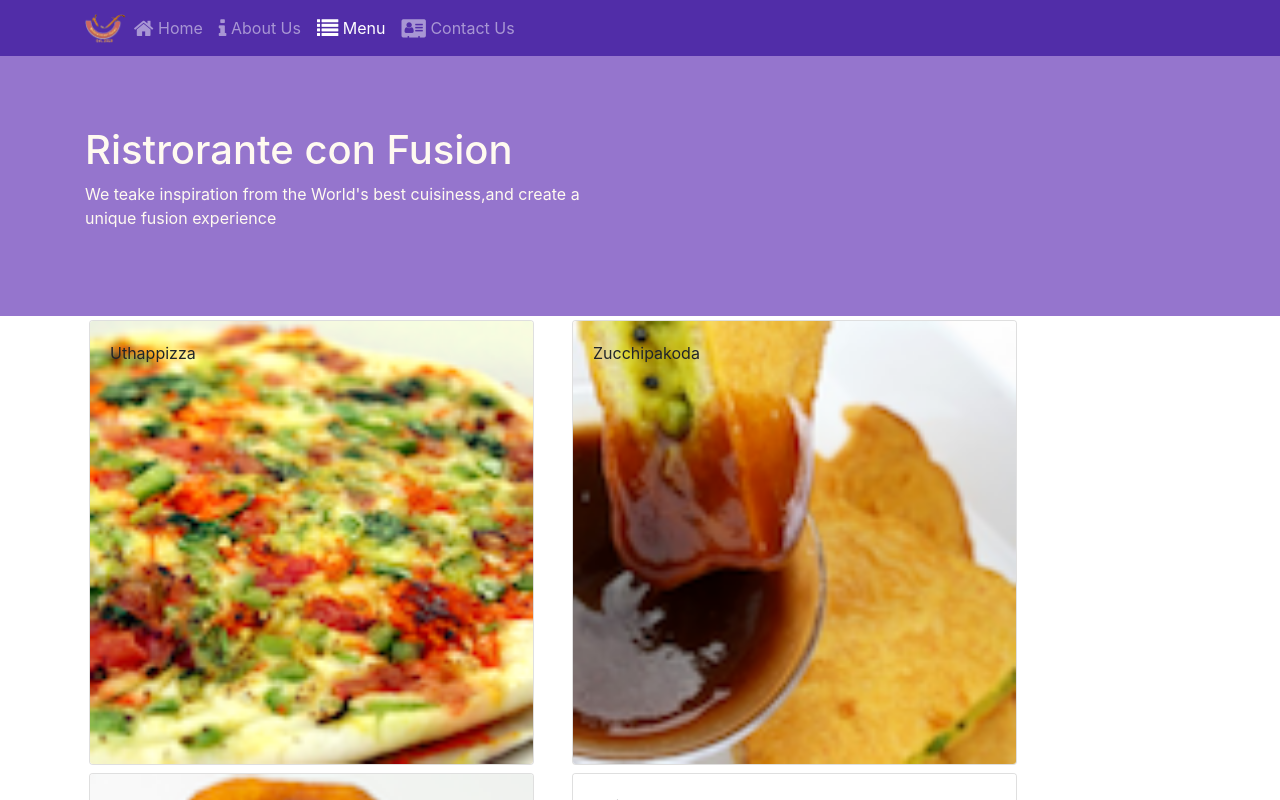
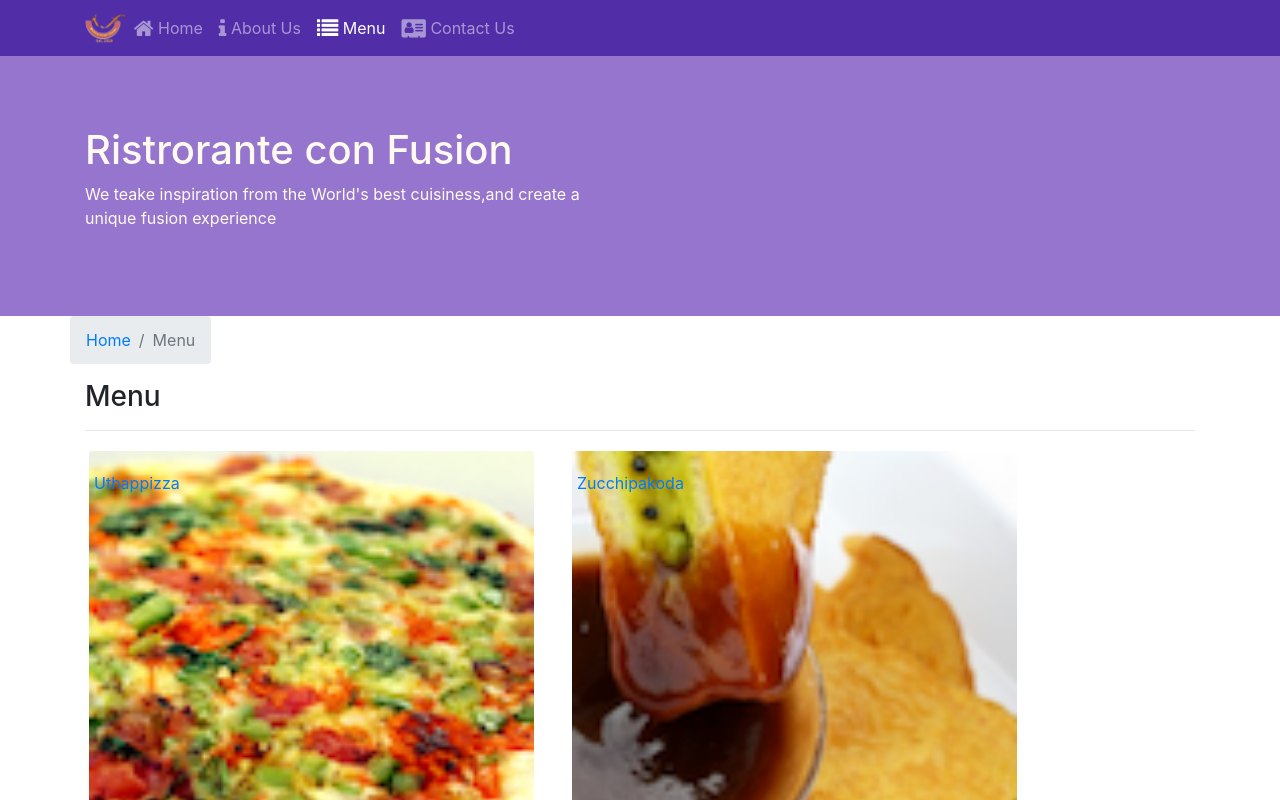
Before and after one commit to oliliyiyi/React, a React (Create React App) app: page /menu in a window 1280 px wide. Shown: the top 800 px of the page. Built offline with nearby package versions, Linux system fonts and the light colour scheme.

Commit message:
Update Single Page Applications Part 2

```diff
--- a/src/components/ContactComponent.js
+++ b/src/components/ContactComponent.js
@@ -1,8 +1,20 @@
 import React from 'react';
+import {Breadcrumb, BreadcrumbItem} from 'reactstrap';
+import {Link} from 'react-router-dom';
 
 function Contact(props) {
     return (
         <div className='container'>
+            <div className='row'>
+                <Breadcrumb>
+                    <BreadcrumbItem><Link to= "/home">Home</Link></BreadcrumbItem>
+                    <BreadcrumbItem active>Contact Us</BreadcrumbItem>
+                </Breadcrumb>
+                <div className='col-12'>
+                    <h3>Contact Us</h3>
+                    <hr/>
+                </div>
+            </div>
             <div className='row row-content'>
                 <div className='col-12'>
                     <h3>Location Information</h3>
--- a/src/components/DishdetailComponent.js
+++ b/src/components/DishdetailComponent.js
@@ -5,71 +5,78 @@ import {
   CardText,
   CardBody,
   CardTitle,
+  Breadcrumb,
+  BreadcrumbItem,
 } from "reactstrap";
-class DishDetail extends Component {
-  constructor(props) {
-    super(props);
+import { Link } from "react-router-dom";
 
-    this.state = {
-      selectedDish: null,
-    };
-  }
-
-  onDishSelect(dish) {
-    this.setState({ selectedDish: dish });
-  }
-  renderDishes(dish) {
-    if (dish != null)
+export function RenderDish({ dish }) {
   return (
+    <div className="col-12 col-sm-5">
       <Card>
-          <CardImg top src={dish.image} alt={dish.name} />
+        <CardImg top src={dish.image} alt={dish.name}/>
         <CardBody>
           <CardTitle>{dish.name}</CardTitle>
           <CardText>{dish.description}</CardText>
         </CardBody>
       </Card>
-      );
-    else return <div></div>;
-  }
-  renderComments(dish) {
-    if (dish != null)
-      return (
-        <div className="text-left card-deck ml-1 h-[540px]">
-          <h3 className="mb-3">Comments</h3>
-          <div>
-            {dish.comments.map((item) => {
-              var date = new Date(item.date);
-              return (
-                <div key={item.id} className="mb-3 font-weight-bold">
-                  <CardText>{item.comment}</CardText>
-                  <span>
-                    --{item.author}, {date.toDateString()}
-                  </span>
     </div>
   );
-            })}
-          </div>
+}
+export function RenderComments({comments}){
+  const comment = comments.map((item) => {
+    return(
+      <div>
+        <p>{item.comment}</p>
+        <p>{item.author}  {item.date}</p>
       </div>
     );
-    else return <div></div>;
+  });
+  return (
+    <div className="col-12 col-sm-7">
+      <h2>comments</h2>
+      {comment}
+    </div>
+  );
 }
-  render() {
+
+class DishDetail extends React.Component{
+  constructor(props){
+    super(props);
+  }
+
+  render(){
     if(this.props.dish != null){
+      const dish = this.props.dish;
+      const comments = this.props.comments;
       return (
         <div className="container">
           <div className="row">
+            <Breadcrumb>
+              <BreadcrumbItem><Link to = "/menu">Menu</Link></BreadcrumbItem>
+              <BreadcrumbItem active>{dish.name}</BreadcrumbItem>
+            </Breadcrumb>
+            <div className="col-12">
+              <h3>{dish.name}</h3>
+              <hr/>
+            </div>
+          </div>
+          <div className="row">
             <div className="col-12 col-md-5 m-1">
-            {this.renderDishes(this.state.selectedDish)}
+              <RenderDish dish = {dish}/>
             </div>
             <div className="col-12 col-md-5 m-1">
-            {this.renderComments(this.state.selectedDish)}
+              <RenderComments comments={comments}/>
             </div>
           </div>
         </div>
       );
-   }else{
-    return (<div></div>);
+    }
+    else{
+      return (<div>Hello</div>);
     }
   }
 }
+
+
 export default DishDetail;
--- a/src/components/HeaderComponent.js
+++ b/src/components/HeaderComponent.js
@@ -21,7 +21,7 @@ class Header extends Component{
                 <Navbar dark expand="md">
                     <div className='container'>
                         <NavbarToggler onClick={this.toggleNav}/>
-                        <NavbarBrand className='mr-auto' href='/'/><img src='assets/images/logo.png' height='30' />
+                        <NavbarBrand className='mr-auto' href='/'/><img src='assets/images/logo.png' height='30' className='md-2' />
                         <Collapse isOpen={this.state.isNavOpen} navbar>
                             <Nav navbar>
                             <NavItem>
--- a/src/components/HomeComponent.js
+++ b/src/components/HomeComponent.js
@@ -14,9 +14,9 @@ function RenderCard({ item }) {
             <CardImg src={item.image} alt={item.name} />
             <CardBody>
                 <CardTitle>{item.name}</CardTitle>
-                {item.designation ? (
+                {item.designation ?
                     <CardSubtitle>{item.designation}</CardSubtitle>
-                ) : null}
+                 : null}
                 <CardText>{item.description}</CardText>
             </CardBody>
         </Card>
--- a/src/components/MainComponent.js
+++ b/src/components/MainComponent.js
@@ -1,16 +1,22 @@
-import React,{ Component } from "react";
+import React, { Component } from "react";
 import { DISHES } from "../shared/dishes";
 import { COMMENTS } from "../shared/comments";
 import { PROMOTIONS } from "../shared/promotions";
 import { LEADERS } from "../shared/leaders";
-import { Navbar, NavbarBrand } from "reactstrap";
+
 import Menu from "./MenuComponent";
 import DishDetail from "./DishdetailComponent";
 import Footer from "./FooterComponent";
 import Header from "./HeaderComponent";
 import Home from "./HomeComponent";
 import Contact from "./ContactComponent";
-import { Switch, Route, Redirect } from "react-router-dom";
+
+import {
+  Switch,
+  Route,
+  Redirect,
+} from "react-router-dom";
+
 class Main extends Component {
   constructor(props) {
     super(props);
@@ -18,7 +24,7 @@ class Main extends Component {
       dishes: DISHES,
       comments: COMMENTS,
       promotions: PROMOTIONS,
-      leaders: LEADERS
+      leaders: LEADERS,
 
       // selectedDish: null,
     };
@@ -27,8 +33,9 @@ class Main extends Component {
   //   this.setState({ selectedDish: dishId });
   // }
   render() {
+
     const HomePage = () => {
-      return(
+      return (
         <Home
           dish={this.state.dishes.filter((dish) => dish.featured)[0]}
           promotion={this.state.promotions.filter((promo) => promo.featured)[0]}
@@ -37,27 +44,29 @@ class Main extends Component {
       );
     };
 
+    const DishWithId = ({match}) => {
+      return(
+        <DishDetail
+          dish={this.state.dishes.filter(
+            (dish) => (dish.id === parseInt(match.params.dishId)))[0]}
+          comments={this.state.comments.filter(
+            (comment) => (comment.dishId === parseInt(match.params.dishId,10)))}
+        />
+      );
+    };
     return (
       <div>
-        <Header/>
-        {/* <Menu
-          dishes={this.state.dishes} onClick={(dishId) => this.onDishSelect(dishId)}
-        />
-        <DishDetail
-          dish={
-            this.state.dishes.filter(
-              (dish) => dish.id === this.state.selectedDish
-            )[0]
-          }
-        /> */}
+        <Header />
         <Switch>
-          <Route path='/home' component={HomePage}/>
-          <Route exact path='/menu' component={()=><Menu dishes ={this.state.dishes}/>}/>
-          <Route exact path='/contactus' component={Contact}/>
+          <Route path='/home' component={HomePage} />
+          <Route exact path='/menu' component={() => <Menu dishes={this.state.dishes} /> } />
+          <Route exact path='/contactus' component={Contact} />
+          <Route path='/menu/:dishId' component={DishWithId} />
           <Redirect to='/home'/>
         </Switch>
-        <Footer/>
-      </div>
+        <Footer />
+
+    </div>
     );
   }
 }
--- a/src/components/MenuComponent.js
+++ b/src/components/MenuComponent.js
@@ -1,31 +1,50 @@
-import React, {Component} from 'react';
-import {Card, CardImg, CardImgOverlay, CardText, CardBody, CardTitle} from 'reactstrap';
+import React, { Component } from 'react';
+import { Card, CardImg, CardImgOverlay, Breadcrumb, BreadcrumbItem, CardTitle } from 'reactstrap';
+import { Link } from 'react-router-dom';
 
-    function RenderMenuItem ({dish, onClick}){
+function RenderMenuItem({dish}){
     return(
-            <Card onClick={() => onClick(dish.id)}>
-                <CardImg width="100%" src={dish.image} alt={dish.name} />
+        <Link to={`/menu/${dish.id}`}>
+            <CardImg width="100%" src={dish.image} alt={dish.name}/>
             <CardImgOverlay>
                 <CardTitle>{dish.name}</CardTitle>
             </CardImgOverlay>
-            </Card>
+        </Link>
     );
 }
 
-    const Menu = (props) => {
-        const menu = props.dishes.map((dish) => {
-            return (
-                <div className='col-12 col-md-5 m-1' key={dish.id}>
-                    <RenderMenuItem dish={dish} onClick={props.onClick} />
+class Menu extends Component {
+    constructor(props){
+        super(props);
+    }
+    render(){
+        const menu = this.props.dishes.map((dish) => {
+            return(
+                <div className='col-12 col-md-5 m-1'>
+                    <div key = {dish.id}>
+                    <RenderMenuItem dish={dish} />
+                    </div>
                 </div>
             );
         });
-    return (
+
+        return(
             <div className='container'>
+                <div className='row'>
+                    <Breadcrumb>
+                        <BreadcrumbItem><Link to= "/home">Home</Link></BreadcrumbItem>
+                        <BreadcrumbItem active>Menu</BreadcrumbItem>
+                    </Breadcrumb>
+                    <div className='col-12'>
+                        <h3>Menu</h3>
+                        <hr/>
+                    </div>
+                </div>
                 <div className='row'>
                     {menu}
                 </div>
             </div>
         );
     }
+}
 export default Menu;
```
Lines whose indentation alone changed are shown as unchanged.
